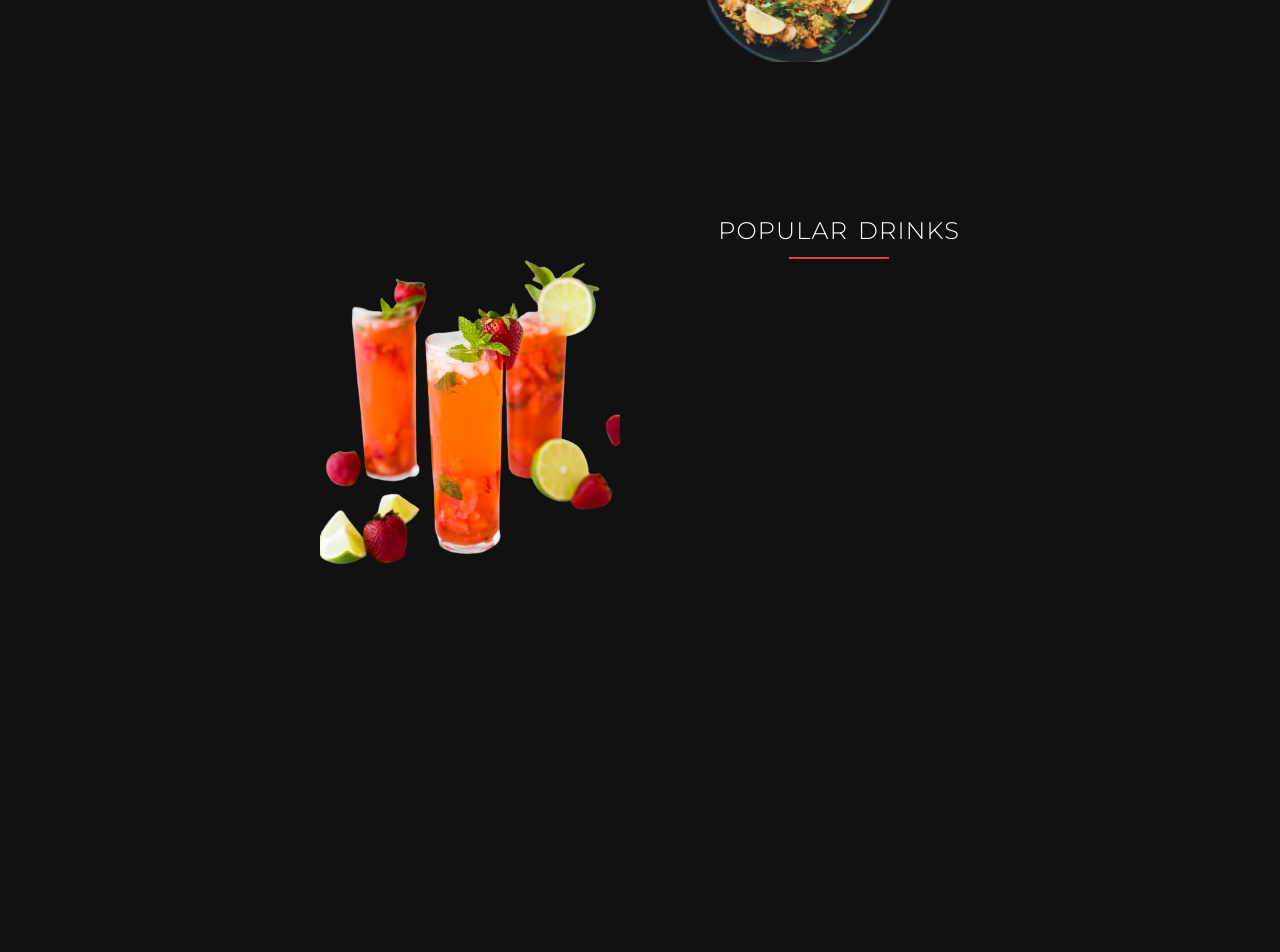
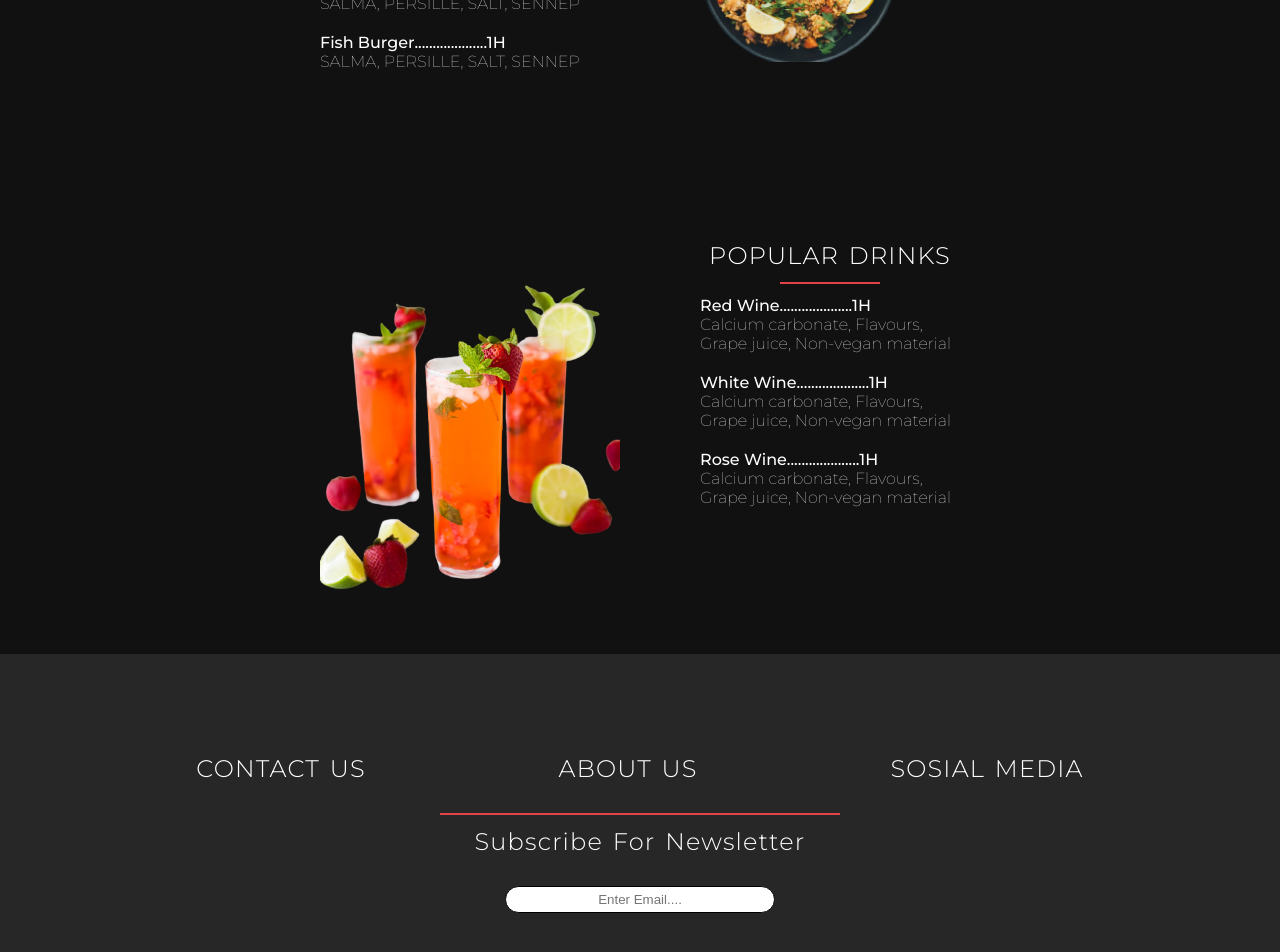
Before and after one commit to jedcodes/MealFinder, a React (Create React App) app in the folder meal/: page / in a window 1280 px wide. Shown: the part 1154-2106 px from the top of the page. Before the commit the page ends 1783 px from the top, so only its background shows below. Built offline with nearby package versions, Linux system fonts and the light colour scheme.

Commit message:
Home
Home desktop version completed

```diff
--- a/meal/src/App.js
+++ b/meal/src/App.js
@@ -3,6 +3,7 @@ import "./Styles/_styles.scss";
 import { Route, Switch } from "react-router-dom";
 import { Breakfast, Dinner, Drinks, Home, Lunch } from "./Pages";
 import Navbar from "./Components/Navbar/Navbar";
+import Footer from "./Components/Footer/Footer";
 
 const App = () => {
   return (
@@ -15,6 +16,7 @@ const App = () => {
         <Route exact path="/dinner" component={Dinner} />
         <Route exact path="/drinks" component={Drinks} />
       </Switch>
+      <Footer />
     </div>
   );
 };
--- /dev/null
+++ b/meal/src/Components/Footer/Footer.jsx
@@ -0,0 +1,19 @@
+import React from "react";
+
+const Footer = () => {
+  return (
+    <div className="footer">
+      <div className="footer__title">
+        <h1>Contact us</h1>
+        <h1>About us</h1>
+        <h1>Sosial media</h1>
+      </div>
+      <div className="footer__subscribe">
+        <h3>Subscribe For Newsletter</h3>
+        <input type="text" placeholder="Enter Email...." />
+      </div>
+    </div>
+  );
+};
+
+export default Footer;
--- a/meal/src/Components/HomeContent/Content.js
+++ b/meal/src/Components/HomeContent/Content.js
@@ -22,6 +22,24 @@ const Content = () => {
       <div className="content__card--one">
         <div className="card__text">
           <h4>Popular Recipes</h4>
+          <li className="card__items">
+            <p>
+              Fish Burger....................1H <br />{" "}
+              <span>SALMA, PERSILLE, SALT, SENNEP</span>
+            </p>
+          </li>
+          <li className="card__items">
+            <p>
+              Fish Burger....................1H <br />{" "}
+              <span>SALMA, PERSILLE, SALT, SENNEP</span>
+            </p>
+          </li>
+          <li className="card__items">
+            <p>
+              Fish Burger....................1H <br />{" "}
+              <span>SALMA, PERSILLE, SALT, SENNEP</span>
+            </p>
+          </li>
         </div>
         <div className="card__image">
           <img src={imgOne} alt="" />
@@ -30,6 +48,30 @@ const Content = () => {
       <div className="content__card--two">
         <div className="card__text">
           <h4>Popular Drinks</h4>
+          <li className="card__items">
+            <p>
+              Red Wine....................1H <br />{" "}
+              <span>
+                Calcium carbonate, Flavours, Grape juice, Non-vegan material
+              </span>
+            </p>
+          </li>
+          <li className="card__items">
+            <p>
+              White Wine....................1H <br />{" "}
+              <span>
+                Calcium carbonate, Flavours, Grape juice, Non-vegan material
+              </span>
+            </p>
+          </li>
+          <li className="card__items">
+            <p>
+              Rose Wine....................1H <br />{" "}
+              <span>
+                Calcium carbonate, Flavours, Grape juice, Non-vegan material
+              </span>
+            </p>
+          </li>
         </div>
         <div className="card__image">
           <img src={imgTwo} alt="" />
--- a/meal/src/Components/Navbar/Navbar.jsx
+++ b/meal/src/Components/Navbar/Navbar.jsx
@@ -7,25 +7,45 @@ const Navbar = () => {
       <div className="navbar__logo">MEAL PLANER</div>
       <div className="navbar__items">
         <NavLink
-          activeStyle={{ color: "#39bf73" }}
+          activeClassName="current__link"
           className="navbar__item"
           to="/"
         >
           <li>HOME</li>
         </NavLink>
-        <NavLink className="navbar__item" to="/breakfast">
+        <NavLink
+          className="navbar__item"
+          to="/breakfast"
+          activeClassName="current__link"
+        >
           <li>BREAKFAST</li>
         </NavLink>
-        <NavLink className="navbar__item" to="/lunch">
+        <NavLink
+          className="navbar__item"
+          to="/lunch"
+          activeClassName="current__link"
+        >
           <li>LUNCH</li>
         </NavLink>
-        <NavLink className="navbar__item" to="/dinner">
+        <NavLink
+          className="navbar__item"
+          to="/dinner"
+          activeClassName="current__link"
+        >
           <li>DINNER</li>
         </NavLink>
-        <NavLink className="navbar__item" to="/drinks">
+        <NavLink
+          className="navbar__item"
+          to="/drinks"
+          activeClassName="current__link"
+        >
           <li>DRINKS</li>
         </NavLink>
-        <NavLink className="navbar__item" to="/">
+        <NavLink
+          className="navbar__item"
+          to="/"
+          activeClassName="current__link"
+        >
           <li>BUILD</li>
         </NavLink>
       </div>
--- a/meal/src/Styles/Banner/_Banner.scss
+++ b/meal/src/Styles/Banner/_Banner.scss
@@ -33,6 +33,11 @@
       color: #fff;
       font-size: 20px;
       cursor: pointer;
+      transition: transform 500ms;
+
+      &:hover {
+        transform: scale(1.05);
+      }
     }
   }
 }
--- /dev/null
+++ b/meal/src/Styles/Footer/Footer.scss
@@ -0,0 +1,54 @@
+.footer {
+  background-color: $shadeoff-primary;
+  padding: 100px;
+
+  .footer__title {
+    display: flex;
+    justify-content: space-around;
+    margin-bottom: 30px;
+
+    h1 {
+      font-weight: 300;
+      font-size: 1.5em;
+      letter-spacing: 0.05em;
+      word-spacing: 0.1em;
+      text-align: center;
+      text-transform: uppercase;
+      cursor: pointer;
+      transition: transform 500ms;
+
+      &:hover {
+        transform: scale(1.08);
+      }
+    }
+  }
+
+  .footer__subscribe {
+    h3 {
+      letter-spacing: 0.05em;
+      word-spacing: 0.1em;
+      text-align: center;
+      font-size: 1.5em;
+      font-weight: 300;
+      margin: 30px 0;
+
+      &::before {
+        display: block;
+        height: 2px;
+        background-color: #e44249;
+        content: " ";
+        width: 400px;
+        margin: 0.5em auto;
+      }
+    }
+
+    input {
+      width: 25%;
+      border-radius: 30px;
+      outline: none;
+      text-align: center;
+      padding: 5px;
+      border: 1px solid #000;
+    }
+  }
+}
--- a/meal/src/Styles/HomeContent/_Content.scss
+++ b/meal/src/Styles/HomeContent/_Content.scss
@@ -17,40 +17,6 @@
       content: " ";
       width: 300px;
       margin: 0.5em auto;
-    }
-  }
-
-  .content__card--two {
-    display: flex;
-    justify-content: space-between;
-    margin-top: 150px;
-    flex-direction: row-reverse;
-
-    .card__text {
-      h4 {
-        font-weight: 300;
-        font-size: 1.5em;
-        letter-spacing: 0.05em;
-        word-spacing: 0.1em;
-        text-align: center;
-        text-transform: uppercase;
-
-        &::after {
-          display: block;
-          height: 2px;
-          background-color: #e44249;
-          content: " ";
-          width: 100px;
-          margin: 0.5em auto;
-        }
-      }
-    }
-
-    .card__image {
-      object-fit: contain;
-      img {
-        width: 300px;
-      }
     }
   }
 
@@ -77,6 +43,61 @@
           margin: 0.5em auto;
         }
       }
+
+      .card__items {
+        list-style: none;
+        text-align: left;
+        margin-bottom: 20px;
+
+        span {
+          font-weight: lighter;
+        }
+      }
+    }
+
+    .card__image {
+      object-fit: contain;
+      img {
+        width: 300px;
+      }
+    }
+  }
+
+  .content__card--two {
+    display: flex;
+    justify-content: space-between;
+    margin-top: 150px;
+    flex-direction: row-reverse;
+
+    .card__text {
+      margin-left: 80px;
+      h4 {
+        font-weight: 300;
+        font-size: 1.5em;
+        letter-spacing: 0.05em;
+        word-spacing: 0.1em;
+        text-align: center;
+        text-transform: uppercase;
+
+        &::after {
+          display: block;
+          height: 2px;
+          background-color: #e44249;
+          content: " ";
+          width: 100px;
+          margin: 0.5em auto;
+        }
+      }
+    }
+
+    .card__items {
+      list-style: none;
+      text-align: left;
+      margin-bottom: 20px;
+
+      span {
+        font-weight: lighter;
+      }
     }
 
     .card__image {
--- a/meal/src/Styles/Navbar/_Navbar.scss
+++ b/meal/src/Styles/Navbar/_Navbar.scss
@@ -34,6 +34,14 @@
       &:hover {
         transform: scale(1.1);
       }
+
+      .current__link {
+        color: $off-green;
+      }
+    }
+
+    //Media Queries For Mobile and Tablets
+    @media screen and (max-width: 960px) {
     }
   }
 }
--- a/meal/src/Styles/_styles.scss
+++ b/meal/src/Styles/_styles.scss
@@ -4,3 +4,4 @@
 @import "./Navbar/Navbar";
 @import "./Banner/Banner";
 @import "./HomeContent/Content";
+@import "./Footer/Footer.scss";
```
